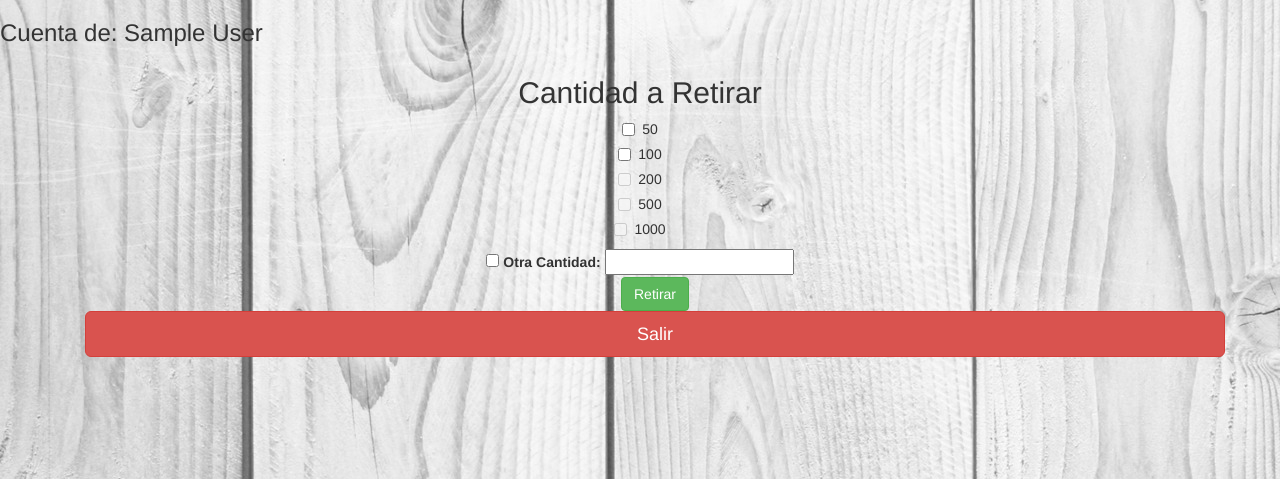
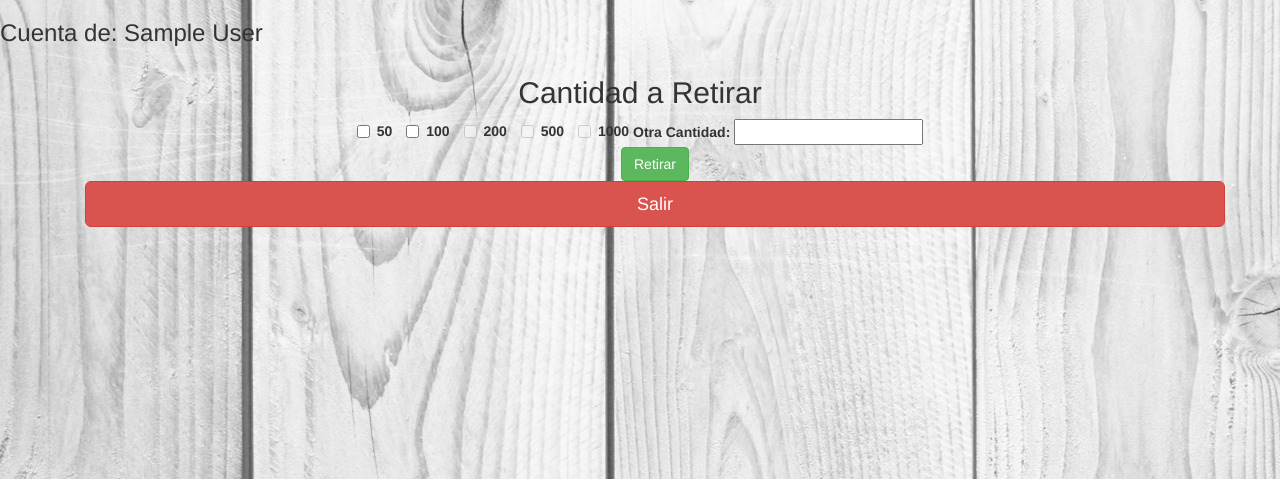
Before and after one commit to JoseCardonaFigueroa/ATM, a Django app: page /retiro/ in a window 1280 px wide. Shown: the top 479 px of the page. Run offline with Django 3.2, Linux system fonts and the light colour scheme; the visitor is signed in with stand-in values (Sample User, id 1); some libraries are stand-ins or nearby versions.

Commit message:
Carga de retiros4

```diff
--- a/templates/retiro/retiro.html
+++ b/templates/retiro/retiro.html
@@ -5,27 +5,25 @@
 
 <div class="container" align="center">
 <h2 class="form-signin-heading" align ="center">Cantidad a Retirar</h2>
-<div class="checkbox">
+<div class="checkbox-inline">
 <label><input type="checkbox" value="">50</label>
 </div>
-<div class="checkbox">
+<div class="checkbox-inline">
 <label><input type="checkbox" value="">100</label>
 </div>
-<div class="checkbox">
+<div class="checkbox-inline">
 <label><input type="checkbox" value="" disabled>200</label>
 </div>
-<div class="checkbox">
+<div class="checkbox-inline">
 <label><input type="checkbox" value="" disabled>500</label>
 </div>
-<div class="checkbox">
+<div class="checkbox-inline">
 <label><input type="checkbox" value="" disabled>1000</label>
 </div>
 <label>
-<input type="checkbox">  Otra Cantidad:
+Otra Cantidad:
 </label>
 <input type="number" name="cantidad" class="input-block-level">
-<div class="container" style="position:absolute; top:200px; left:0px; width:500px; height:30px;">
-</div>
 <div class="container" align="center">
 <button class="btn btn-success">Retirar</button>
 <button class="btn btn-danger btn-lg btn-block">Salir</button>
```
